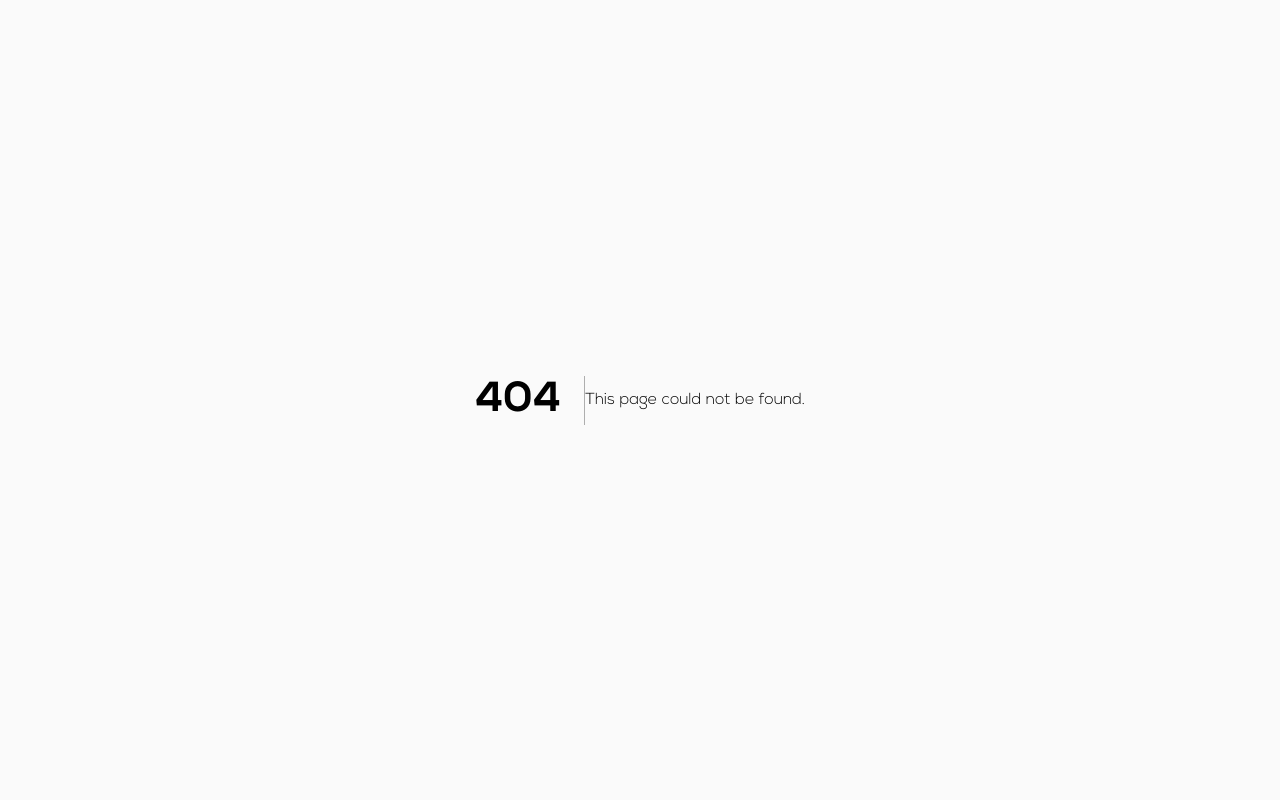
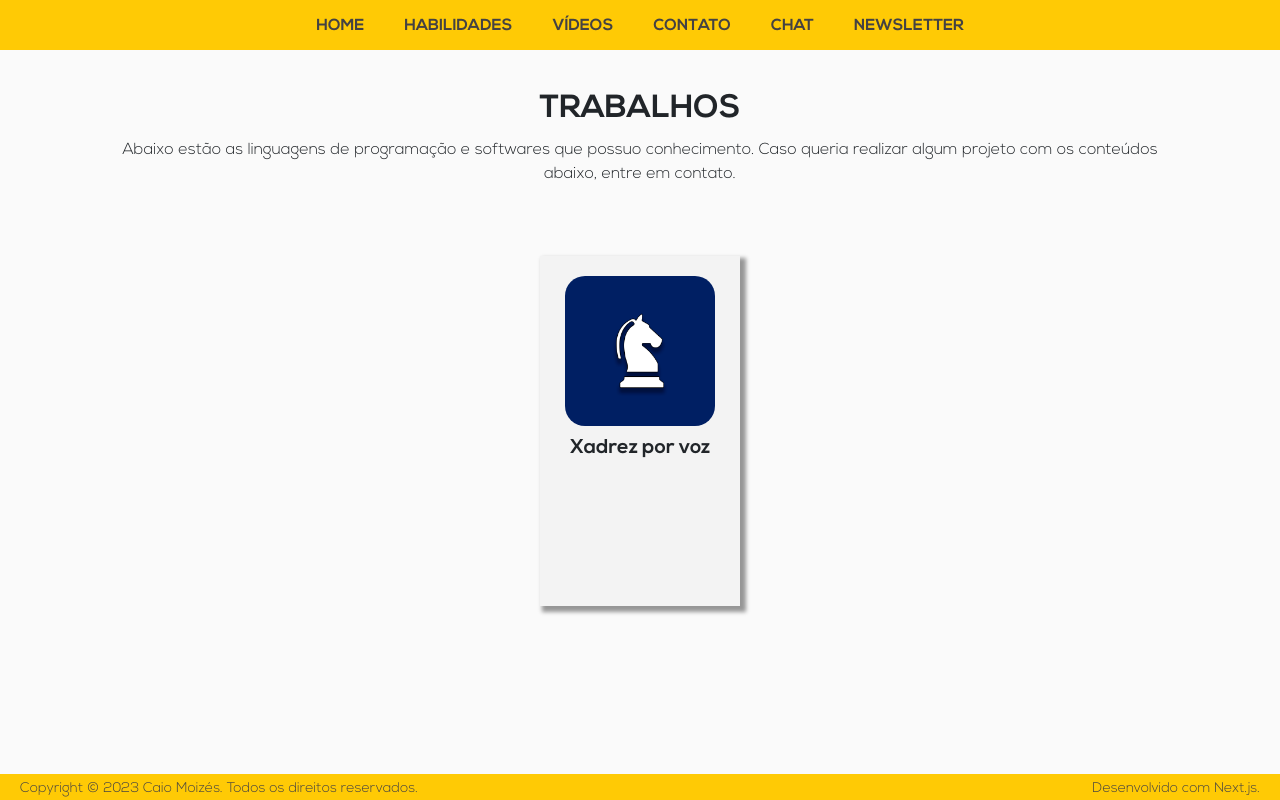
Before and after one commit to engcaiomoizes/caiomoizes, a Next.js app: page /trabalhos in a window 1280 px wide. Before the commit this address had no page. Built offline with nearby package versions, Linux system fonts and the light colour scheme.

Commit message:
nova página de vídeos

```diff
--- a/src/components/header.tsx
+++ b/src/components/header.tsx
@@ -16,8 +16,10 @@ export default function Header() {
                     <li><Link href={ `/` }>Home</Link></li>
                     {/* <li><Link href={ `/setup` }>Meu Setup</Link></li> */}
                     <li><Link href={ `/habilidades` }>Habilidades</Link></li>
+                    {/* <li><Link href={ `/trabalhos` }>Trabalhos</Link></li> */}
                     {/* <li><Link href={ `/portfolio` }>Portfólio</Link></li>
                     <li><Link href={ `/orcamento` }>Orçamento</Link></li> */}
+                    <li><Link href={ `/videos` }>Vídeos</Link></li>
                     <li><Link href={ `/contato` }>Contato</Link></li>
                     <li><Link href={ `/chat` }>Chat</Link></li>
                     <li><Link href={ `/newsletter` }>Newsletter</Link></li>
--- /dev/null
+++ b/src/pages/trabalhos.tsx
@@ -0,0 +1,41 @@
+import { useEffect, useState, useRef } from "react";
+import Header from "@/components/header";
+import Footer from "@/components/footer";
+import Script from "next/script";
+import styles from "@/styles/Trabalhos.module.css";
+
+export default function Trabalhos() {
+    const [overflow, setOverflow] = useState('visible');
+
+    return (
+        <>
+        <html style={{ overflow: overflow }}>
+            <head>
+                <title>Caio Moizés - Trabalhos</title>
+                <link href="https://cdn.jsdelivr.net/npm/bootstrap@5.2.0/dist/css/bootstrap.min.css" rel="stylesheet" integrity="sha384-gH2yIJqKdNHPEq0n4Mqa/HGKIhSkIHeL5AyhkYV8i59U5AR6csBvApHHNl/vI1Bx" crossOrigin="anonymous"></link>
+                <link href="https://cdnjs.cloudflare.com/ajax/libs/font-awesome/6.1.2/css/all.min.css" rel="stylesheet"></link>
+                <Script src="https://cdn.jsdelivr.net/npm/bootstrap@5.2.0/dist/js/bootstrap.bundle.min.js" integrity="sha384-A3rJD856KowSb7dwlZdYEkO39Gagi7vIsF0jrRAoQmDKKtQBHUuLZ9AsSv4jD4Xa" crossOrigin="anonymous"></Script>
+                <Script src="https://cdnjs.cloudflare.com/ajax/libs/font-awesome/6.1.2/js/all.min.js"></Script>
+            </head>
+            <body>
+                <Header />
+                <div className="container-fluid">
+                    <h1>Trabalhos</h1>
+                    <div className="container-pers2">
+                        <span>
+                            Abaixo estão as linguagens de programação e softwares que possuo conhecimento. Caso queria realizar algum projeto com os conteúdos abaixo, entre em contato.
+                        </span>
+                        <div className={styles.card}>
+                            <div className={styles.item}>
+                                <img src="img/xadrez_icon.png" />
+                                <h2>Xadrez por voz</h2>
+                            </div>
+                        </div>
+                    </div>
+                </div>
+                <Footer />
+            </body>
+        </html>
+        </>
+    );
+}
--- /dev/null
+++ b/src/pages/videos.tsx
@@ -0,0 +1,31 @@
+import Header from "@/components/header";
+import Footer from "@/components/footer";
+import Script from "next/script";
+
+export default function Videos() {
+    return (
+        <>
+        <html lang="en">
+        <head>
+            <meta name="viewport" content="width=device-width, initial-scale=1.0" />
+            <title>Caio Moizés - Vídeos</title>
+            <link href="https://cdn.jsdelivr.net/npm/bootstrap@5.2.0/dist/css/bootstrap.min.css" rel="stylesheet" integrity="sha384-gH2yIJqKdNHPEq0n4Mqa/HGKIhSkIHeL5AyhkYV8i59U5AR6csBvApHHNl/vI1Bx" crossOrigin="anonymous"></link>
+            <link href="https://cdnjs.cloudflare.com/ajax/libs/font-awesome/6.1.2/css/all.min.css" rel="stylesheet"></link>
+            <Script src="https://cdn.jsdelivr.net/npm/bootstrap@5.2.0/dist/js/bootstrap.bundle.min.js" integrity="sha384-A3rJD856KowSb7dwlZdYEkO39Gagi7vIsF0jrRAoQmDKKtQBHUuLZ9AsSv4jD4Xa" crossOrigin="anonymous"></Script>
+            <Script src="https://cdnjs.cloudflare.com/ajax/libs/font-awesome/6.1.2/js/all.min.js"></Script>
+        </head>
+        <body>
+            <Header />
+            <div className="container-fluid">
+                <h1>Vídeos</h1>
+                <div className="container-pers2">
+                    <span>Aqui você encontra todas as minhas vídeo-aulas do YouTube.</span>
+                    <h1 style={{ color: 'red' }}>Em Breve!</h1>
+                </div>
+            </div>
+            <Footer />
+        </body>
+        </html>
+        </>
+    );
+}
--- /dev/null
+++ b/src/styles/Trabalhos.module.css
@@ -0,0 +1,32 @@
+.card {
+    display: flex;
+    width: 200px;
+    height: 350px;
+    /* border: 1px solid #000; */
+    margin: 10px 20px;
+    box-shadow: 4px 4px 4px 2px rgba(0, 0, 0, 0.4);
+    cursor: pointer;
+    flex-direction: row;
+    flex-wrap: wrap;
+    justify-content: center;
+    padding: 20px 10px;
+    background-color: #f3f3f3;
+}
+
+.item {
+    width: 150px;
+    height: 100%;
+    border-radius: 20px;
+}
+
+.item img {
+    width: 150px;
+    height: 150px;
+    border-radius: 20px;
+    margin-bottom: 10px;
+}
+
+.item h2 {
+    font-weight: bold;
+    font-size: 20px !important;
+}
```
Also changed, not shown: public/img/xadrez_icon.png (added).
